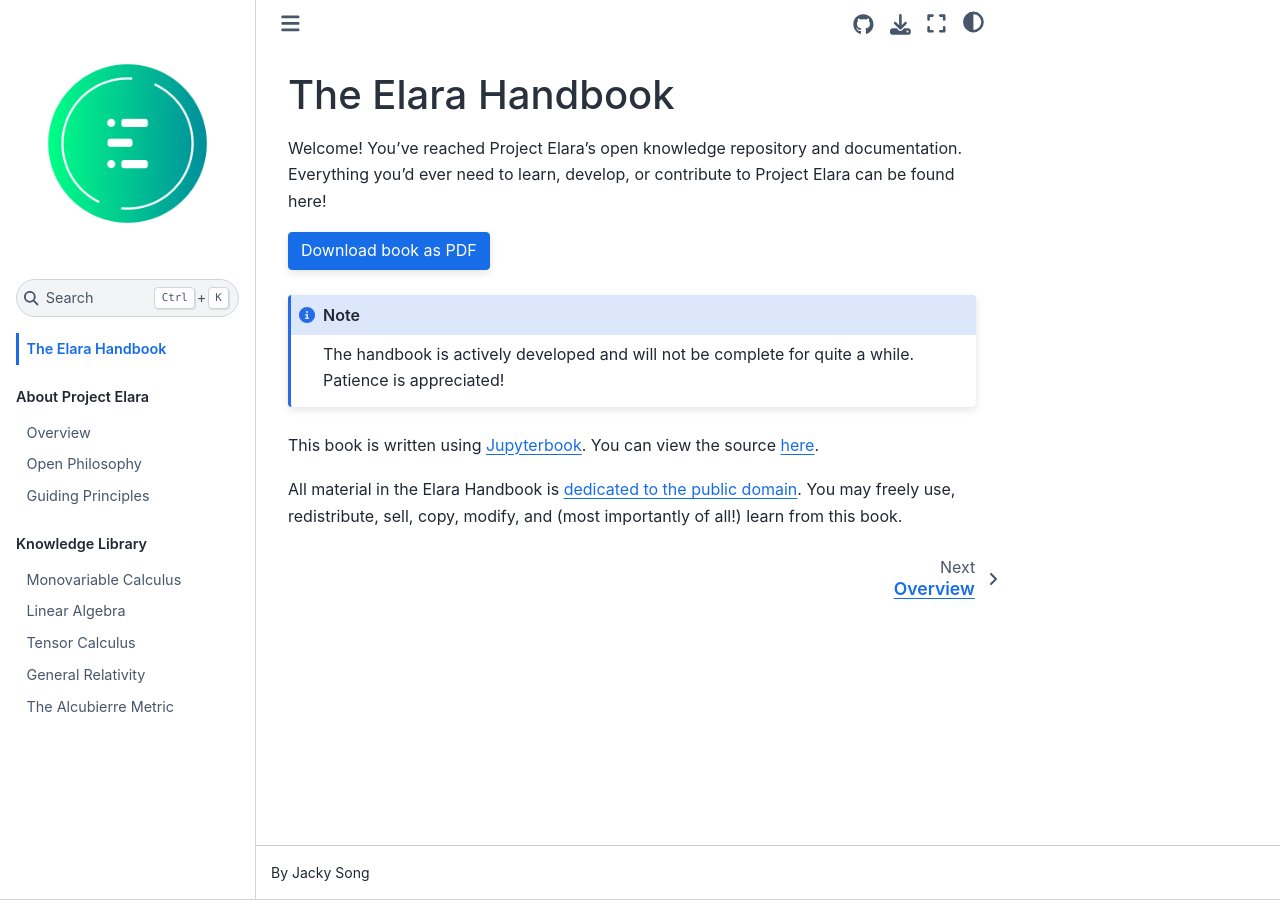
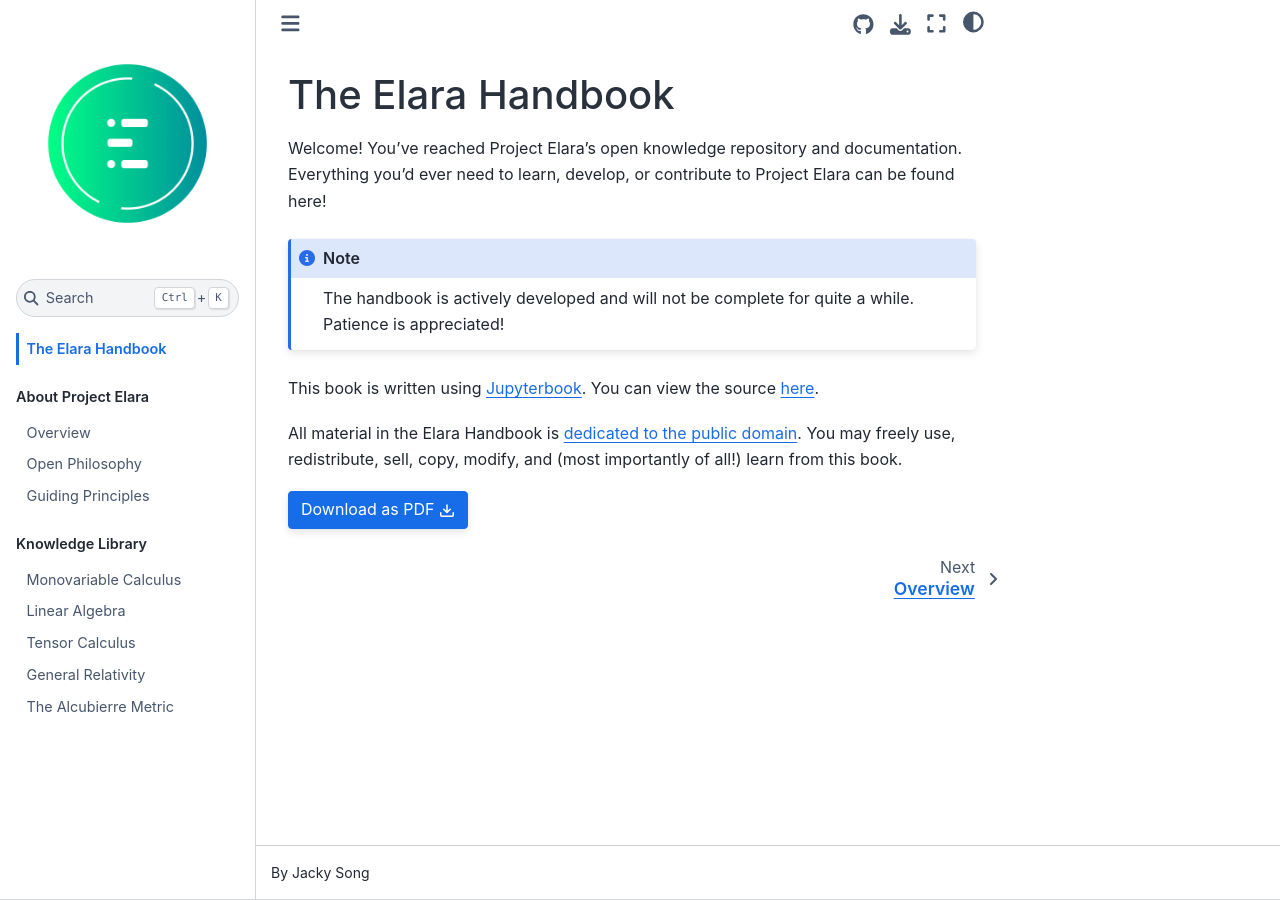
Before and after one commit to elaraproject/elara-handbook, a Jupyter Book: the page built from book/intro.md, in a window 1280 px wide. Built offline with Jupyter Book 1.0.4 settings and Sphinx 7.4.7 and the Sphinx Book theme 1.1.4, drawn with Linux system fonts in a browser that asks for light colours; some of the changed lines change nothing that is shown.

Commit message:
PDF download button for book

````diff
--- a/book/intro.md
+++ b/book/intro.md
@@ -1,12 +1,6 @@
 # The Elara Handbook
 
 Welcome! You've reached Project Elara's open knowledge repository and documentation. Everything you'd ever need to learn, develop, or contribute to Project Elara can be found here!
-
-```{button-link} https://github.com/elaraproject/elara-handbook/releases
-:color: primary
-:shadow:
-Download book as PDF
-```
 
 ```{note}
 The handbook is actively developed and will not be complete for quite a while. Patience is appreciated!
@@ -15,3 +9,11 @@ The handbook is actively developed and will not be complete for quite a while. P
 This book is written using [Jupyterbook](https://jupyterbook.org/). You can view the source [here](https://github.com/elaraproject/elara-handbook).
 
 All material in the Elara Handbook is [dedicated to the public domain](https://github.com/elaraproject/elara-handbook/blob/main/LICENSE). You may freely use, redistribute, sell, copy, modify, and (most importantly of all!) learn from this book.
+
+
+
+```{button-link} https://github.com/elaraproject/elara-handbook/releases
+:color: primary
+:shadow:
+Download as PDF {octicon}`download`
+```
````
